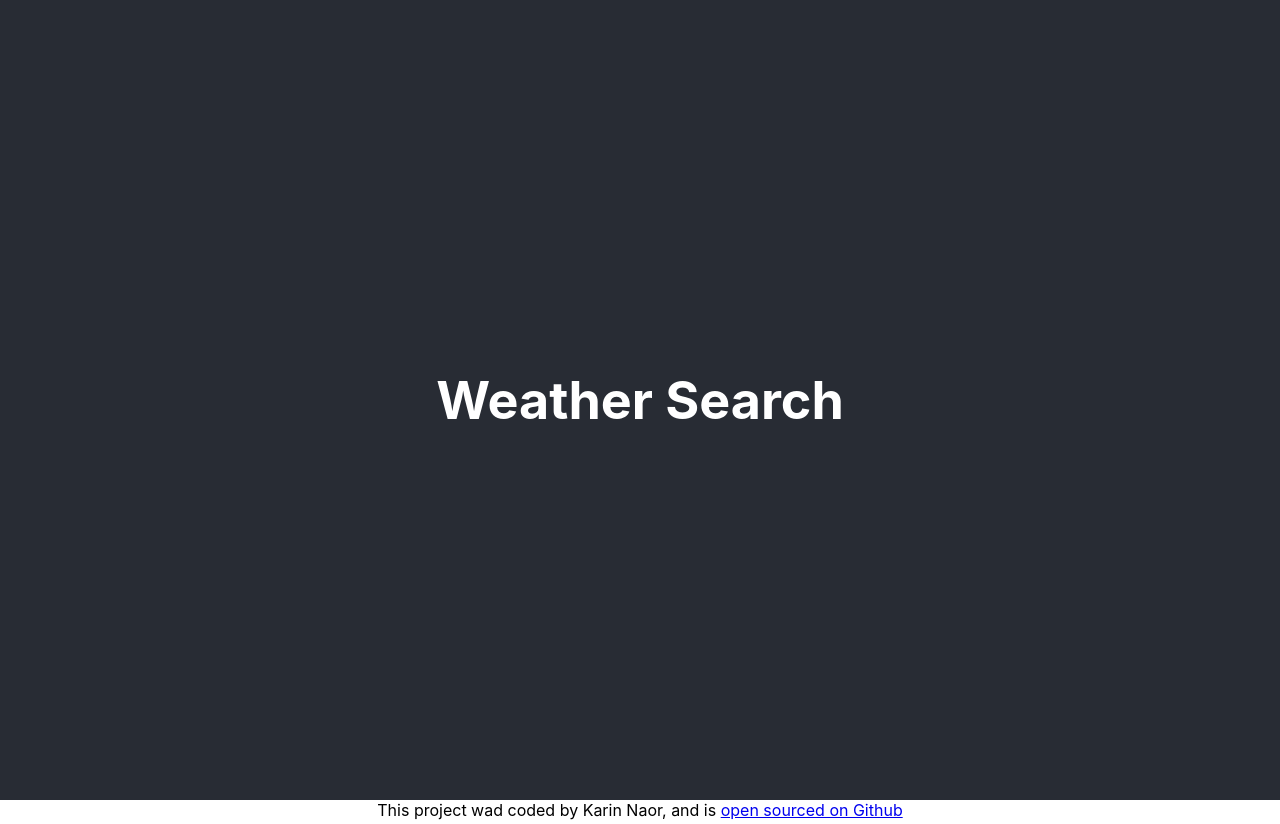
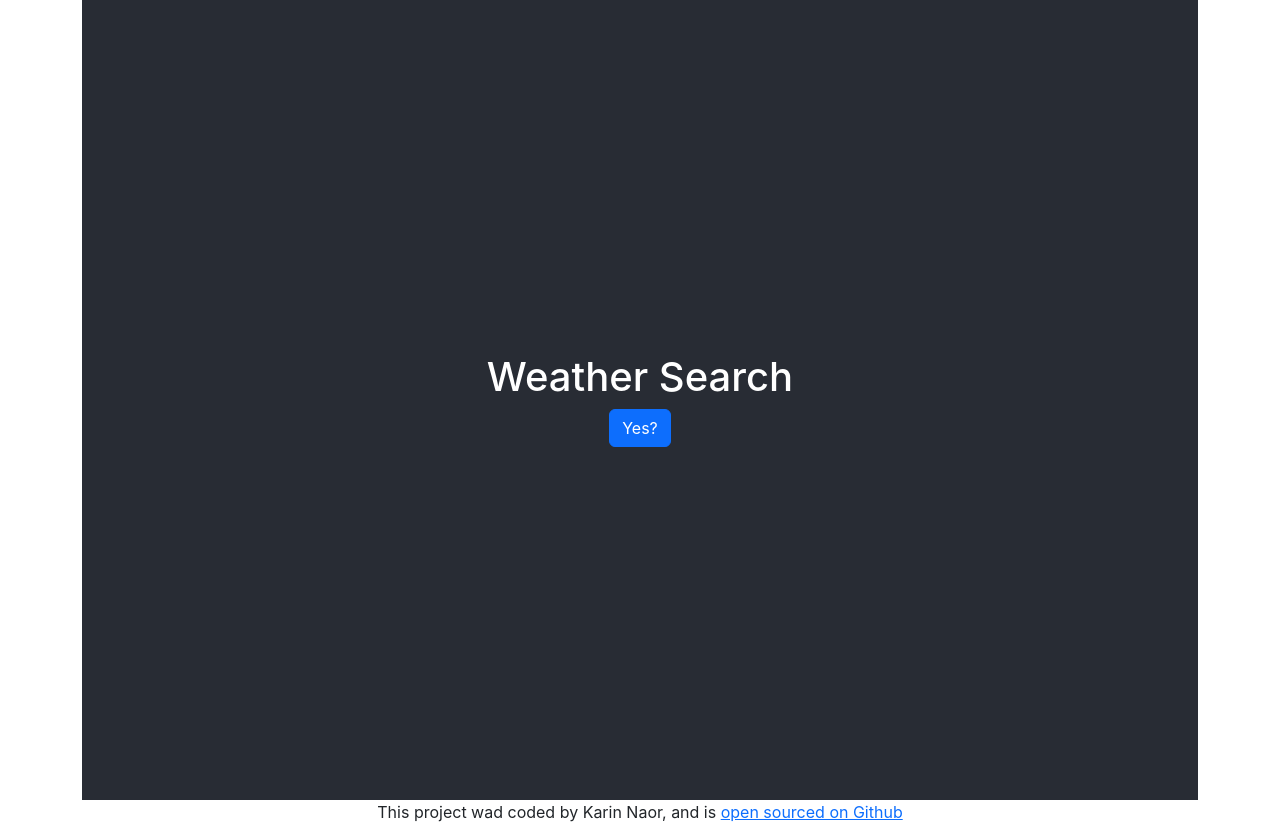
Before and after one commit to Karinnaor/karins-react-weather-app, a React (Create React App) app: page / in a window 1280 px wide. Built offline with nearby package versions, Linux system fonts and the light colour scheme.

Commit message:
added bootstrap and ran an npm update

```diff
--- a/package.json
+++ b/package.json
@@ -3,9 +3,7 @@
   "version": "0.1.0",
   "private": true,
   "dependencies": {
-    "@testing-library/jest-dom": "^5.16.5",
-    "@testing-library/react": "^13.4.0",
-    "@testing-library/user-event": "^13.5.0",
+    "bootstrap": "^5.2.1",
     "react": "^18.2.0",
     "react-dom": "^18.2.0",
     "react-scripts": "5.0.1",
--- a/src/App.js
+++ b/src/App.js
@@ -1,10 +1,15 @@
+import React from "react";
+// Put any other imports below so that CSS from your
+// components takes precedence over default styles.
 import "./App.css";
 
 export default function App() {
   return (
     <div className="App">
+      <div className="container">
         <header className="App-header">
           <h1> Weather Search </h1>
+          <button className="btn btn-primary"> Yes? </button>
         </header>
         <footer>
           This project wad coded by Karin Naor, and is{" "}
@@ -18,5 +23,6 @@
           </a>
         </footer>
       </div>
+    </div>
   );
 }
--- a/src/index.js
+++ b/src/index.js
@@ -1,5 +1,7 @@
 import React from "react";
 import ReactDOM from "react-dom/client";
+import "bootstrap/dist/css/bootstrap.css";
+
 import "./index.css";
 import App from "./App";
 
```
Also changed, not shown: 1 other file (tests, documents, lock files or other folders). Lines whose indentation alone changed are shown as unchanged.
